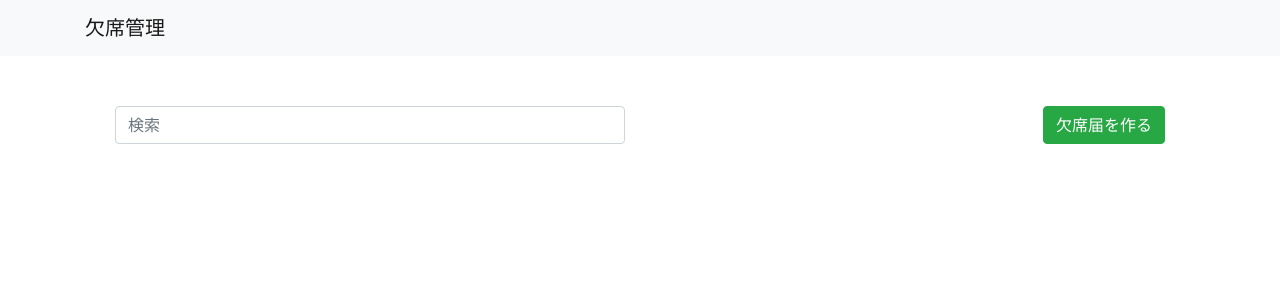
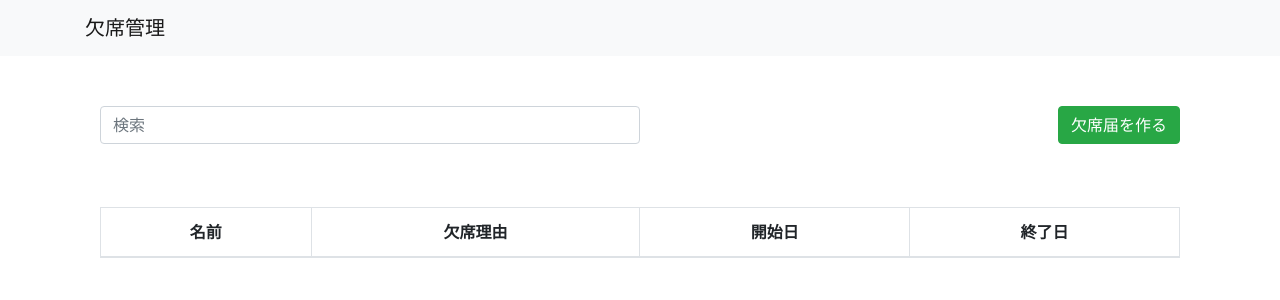
Before and after one commit to nguyenduong2612/absence-app, a React (Create React App) app: page / in a window 1280 px wide. Shown: the top 300 px of the page. Built offline with nearby package versions, Linux system fonts and the light colour scheme.

Commit message:
add absence list and request

```diff
--- a/src/AbsenceList.js
+++ b/src/AbsenceList.js
@@ -1,13 +1,34 @@
 import React, { Component } from 'react';
+import { Table } from 'react-bootstrap';
 import AbsenceRequest from './AbsenceRequest';
 import './AbsenceList.css';
 
 class AbsenceList extends Component {
   render() {
     return (
-      <div className="absence-list">
-
-      </div>
+      <Table striped bordered hover>
+        <thead>
+          <tr>
+            <th>名前</th>
+            <th>欠席理由</th>
+            <th>開始日</th>
+            <th>終了日</th>
+          </tr>
+        </thead>
+        <tbody>
+          {
+            this.props.absences.map((absence, index) => (
+              <AbsenceRequest
+                key={index}
+                name={absence.name}
+                reason={absence.reason}
+                start={absence.start}
+                end={absence.end}
+              />
+            ))
+          }
+        </tbody>
+      </Table>
     );
   }
 }
--- a/src/AbsenceRequest.js
+++ b/src/AbsenceRequest.js
@@ -4,9 +4,12 @@ import './AbsenceRequest.css';
 class AbsenceRequest extends Component {
   render() {
     return (
-      <div className="absence-request">
-
-      </div>
+      <tr>
+        <td>{this.props.name}</td>
+        <td>{this.props.reason}</td>
+        <td>{this.props.start}</td>
+        <td>{this.props.end}</td>
+      </tr>
     );
   }
 }
--- a/src/App.js
+++ b/src/App.js
@@ -42,11 +42,11 @@ class App extends Component {
 
         <div className="container">
           <div className="row">
-            <div className="col-md-6">
+            <div className="col-md-6 px-0">
               <Search />
             </div>
 
-            <div className="col-md-6">
+            <div className="col-md-6 px-0">
               <Button className="create-btn" variant="success" onClick={() => this.handleShow()}>
                 欠席届を作る
               </Button>
@@ -60,8 +60,10 @@ class App extends Component {
             </div>
           </div>
 
-          <div className="row">
-            <AbsenceList />
+          <div className="row pt-5">
+            <AbsenceList
+              absences = {this.state.absences}
+            />
           </div>
         </div>
       </div>
```
